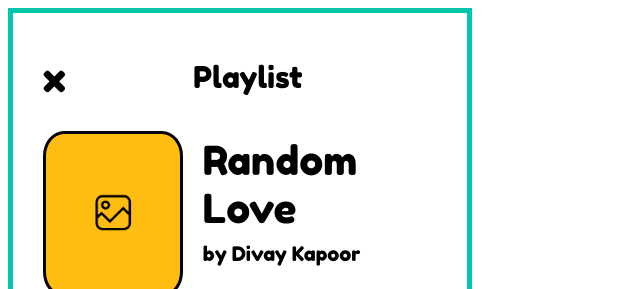
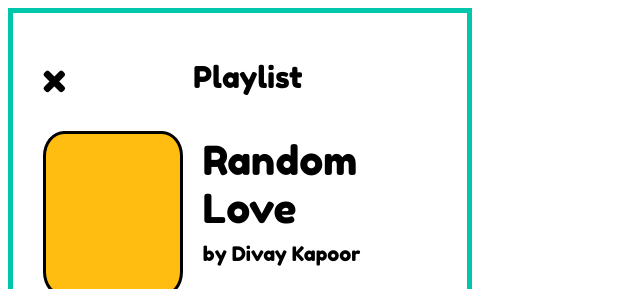
Before and after one commit to cozy819/Kokoa_Clone, a plain HTML site: page Kokoa_Coding_Challenge/Kokoa05_2021_01_13/main.html in a window 1280 px wide. Shown: the top 289 px of the page, without its empty margins (0-640 px from the left). Drawn offline with Linux system fonts and the light colour scheme.

Commit message:
update little bit
14th January 2021

```diff
--- a/Kokoa_Coding_Challenge/Kokoa05_2021_01_13/main.html
+++ b/Kokoa_Coding_Challenge/Kokoa05_2021_01_13/main.html
@@ -17,7 +17,7 @@
     </div>
     <div class="RandomLove">
         <div class="RandomLove__column">
-            <img src="img/photo.png" >
+            <!-- <img src="img/photo.png" > -->
         </div>
         <div class="RandomLove__column">
             <div>Random</div>
--- a/Kokoa_Coding_Challenge/Kokoa05_2021_01_13/style.css
+++ b/Kokoa_Coding_Challenge/Kokoa05_2021_01_13/style.css
@@ -44,11 +44,11 @@ body {
   justify-content: center;
   align-items: center;
 }
-img {
+/* img {
   width: 50px;
   height: 50px;
   color: white;
-}
+} */
 .RandomLove__column:last-child {
   font-size: 40px;
   display: flex;
```
Also changed, not shown: Kokoa_Coding_Challenge/Kokoa05_2021_01_13/img/photo.png (deleted).
